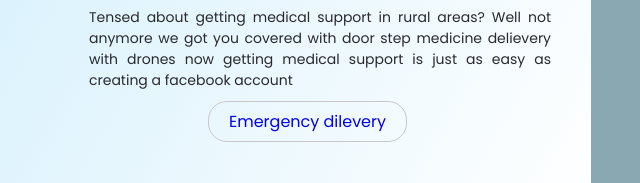
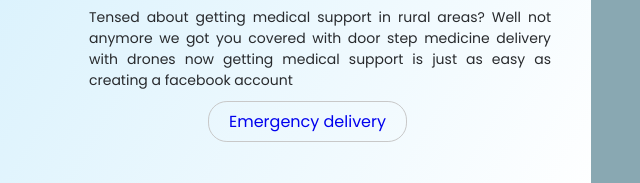
Before and after one commit to Jassi-Pinkman/HelpingHand_Hackathon, a plain HTML site: page index.html in a window 1280 px wide. Shown: the part 831-1014 px from the top of the page, 561-1201 px from the left. Drawn offline with Linux system fonts and the light colour scheme.

Commit message:
Update index.html

```diff
--- a/index.html
+++ b/index.html
@@ -53,11 +53,11 @@
                   <div class="box-title">Drone Medic</div>
 
                   <div class="box-description">
-                    Tensed about getting medical support in rural areas? Well not anymore we got you covered with door step medicine delievery
+                    Tensed about getting medical support in rural areas? Well not anymore we got you covered with door step medicine delivery
                     with drones now getting medical support is just as easy as creating a facebook account
                   </div>
                   <div class="but">
-                    <a href="https://www.flyzipline.com/get-delivery" style="border-radius: 10px; text-decoration: none;">Emergency dilevery</a>
+                    <a href="https://www.flyzipline.com/get-delivery" style="border-radius: 10px; text-decoration: none;">Emergency delivery</a>
                   </div>
                 </div>
               </div>
```
